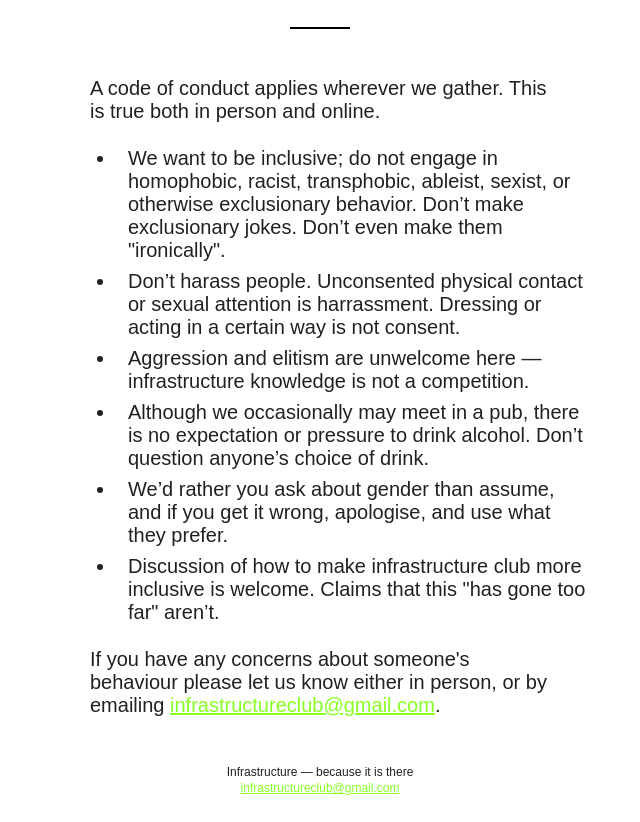
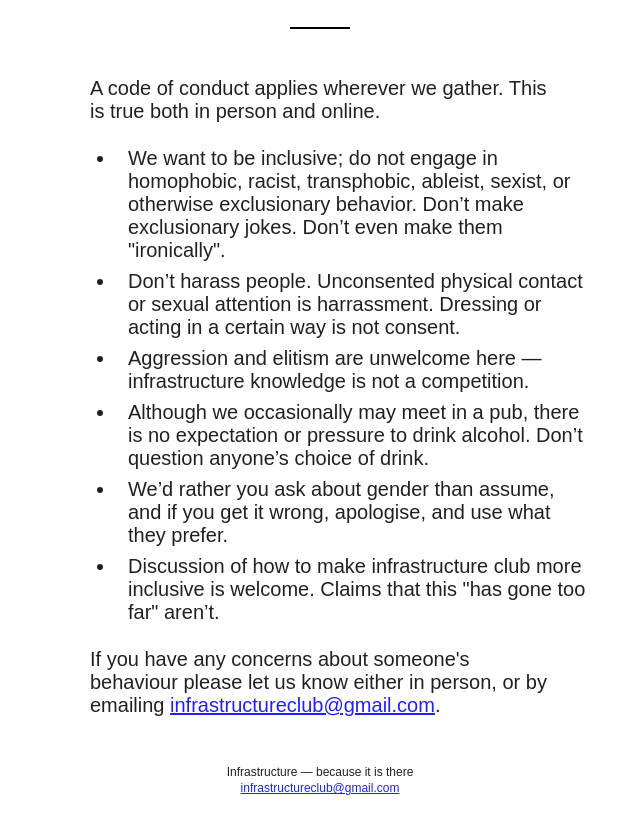
Before and after one commit to infrastructureclub/infrastructureclub.github.io, a plain HTML site: page conduct.html in a window 1280 px wide. Shown: the part 130-952 px from the top of the page, without its empty margins (320-960 px from the left). Drawn offline with Linux system fonts and the light colour scheme.

Commit message:
Make conduct links readable

```diff
--- a/conduct.html
+++ b/conduct.html
@@ -47,11 +47,11 @@
           }
 
           a:active, a:hover, a:focus {
-            color: #fff;
+            color: #3333FF;
           }
 
           a, a:visited {
-            color: #76FF03;
+            color: #0000FF;
           }
 
           .spacer {
```
